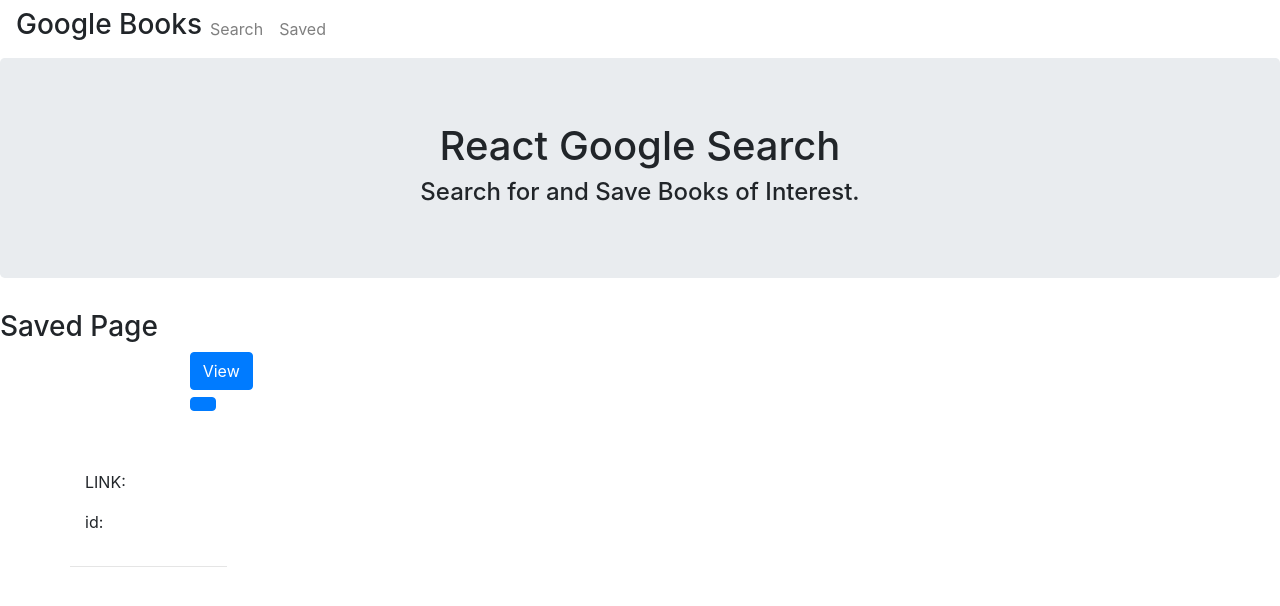
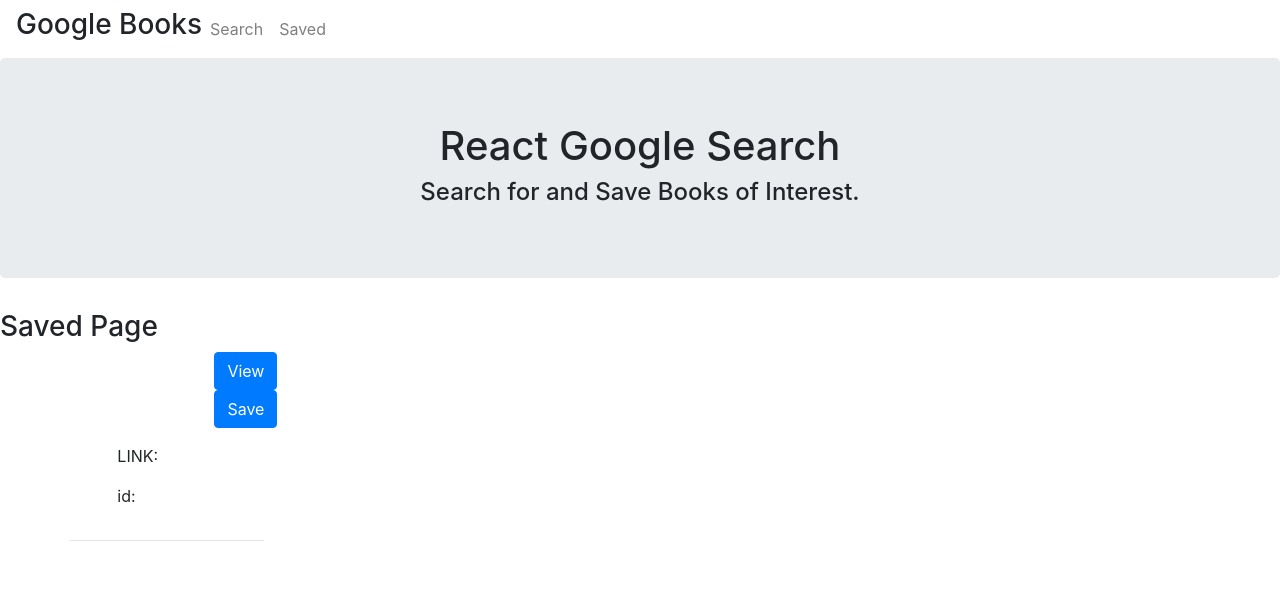
Before and after one commit to JenJayme/BookSearch, a React (Create React App) app in the folder client/: page /saved in a window 1280 px wide. Shown: the top 606 px of the page. Built offline with nearby package versions, Linux system fonts and the light colour scheme.

Commit message:
added save button

```diff
--- a/client/src/components/book-detail.js
+++ b/client/src/components/book-detail.js
@@ -1,8 +1,11 @@
-import React from "react";
+import React, { useContext } from "react";
 import Render from "react-dom";
 import { Row, Col, Button } from 'react-bootstrap/';
+// import BookContext from "../utils/BookContext"
+import SaveButton from "./saveButton";
 
 function BookDetail(props) {
+    // const { results } = useContext(BookContext);
     return (
         <div>
             <Col>
@@ -12,7 +15,11 @@ function BookDetail(props) {
                     </Col>
                     <Col md={{ span: 4, offset: 4 }}>
                         <Button className="mr-2">View</Button>
-                        <Button>{props.button}</Button>
+                        {/* <Button value = {props.id} onClick = {props.handle}>{props.button}</Button> */}
+                        <SaveButton
+                            id = {props.id}
+                            all = {props.all}
+                        />
                     </Col>
                 </Row>
                 <Row>
--- /dev/null
+++ b/client/src/components/saveButton.js
@@ -0,0 +1,20 @@
+import React, { useContext } from "react";
+import { Button } from 'react-bootstrap/';
+// import BookContext from "../utils/BookContext"
+
+function SaveButton(props) {
+    // const { results } = useContext(BookContext);
+    var allBooks = props.all
+    var saveClick = (event) =>{
+        event.preventDefault();
+        var index = event.target.value;
+        console.log(index);
+        console.log(allBooks)
+        const book = allBooks.filter(book => book.id === index);
+        console.log(book);
+    }
+    return(
+        <Button value = {props.id} onClick = {saveClick}>Save</Button>
+    )
+}
+export default SaveButton
--- a/client/src/pages/Search.js
+++ b/client/src/pages/Search.js
@@ -9,6 +9,7 @@ import Container from "react-bootstrap/Container";
 import axios from 'axios';
 import API from "../utils/API"
 import BookDetail from "../components/book-detail"
+import BookContext from "../utils/BookContext"
 
 //pass onChange function from searchBar
 
@@ -50,13 +51,14 @@ class Search extends React.Component {
     render(){
         return (
             <div>
+                {/* <BookContext.provider value= {this.state}> */}
                 <Container>
                     <h3>Search Page</h3>
                 <SearchBar
                     setValue = {this.setValue}
                     handleClick= {this.handleClick}
                     />
-                {this.state.results.map((book)=>{
+                {this.state.results.map((book,index)=>{
                     return<BookDetail
                         title = {book.volumeInfo.title}
                         author = {book.volumeInfo.authors[0]}
@@ -64,10 +66,14 @@ class Search extends React.Component {
                         link = {book.volumeInfo.infoLink}
                         description = {book.volumeInfo.description}
                         id = {book.id}
+                        all = {this.state.results}
+                        index = {index}
+                        button = {"Save"}
+                        handle = {this.saveClick}
                     ></BookDetail>
                 })}
                 </Container>
-
+                {/* </BookContext.provider> */}
                 {/* <p>Book Details here</p> */}
             </div>
         )
--- a/client/src/utils/BookContext.js
+++ b/client/src/utils/BookContext.js
@@ -2,11 +2,7 @@ import React from "react";
 import Render from "react-dom";
 
 const BookContext = React.createContext({
-    title: "",
-    authors: "",
-    description: "",
-    image: "",
-    link: "",
+    results: []
 });
 
 export default BookContext;
```
